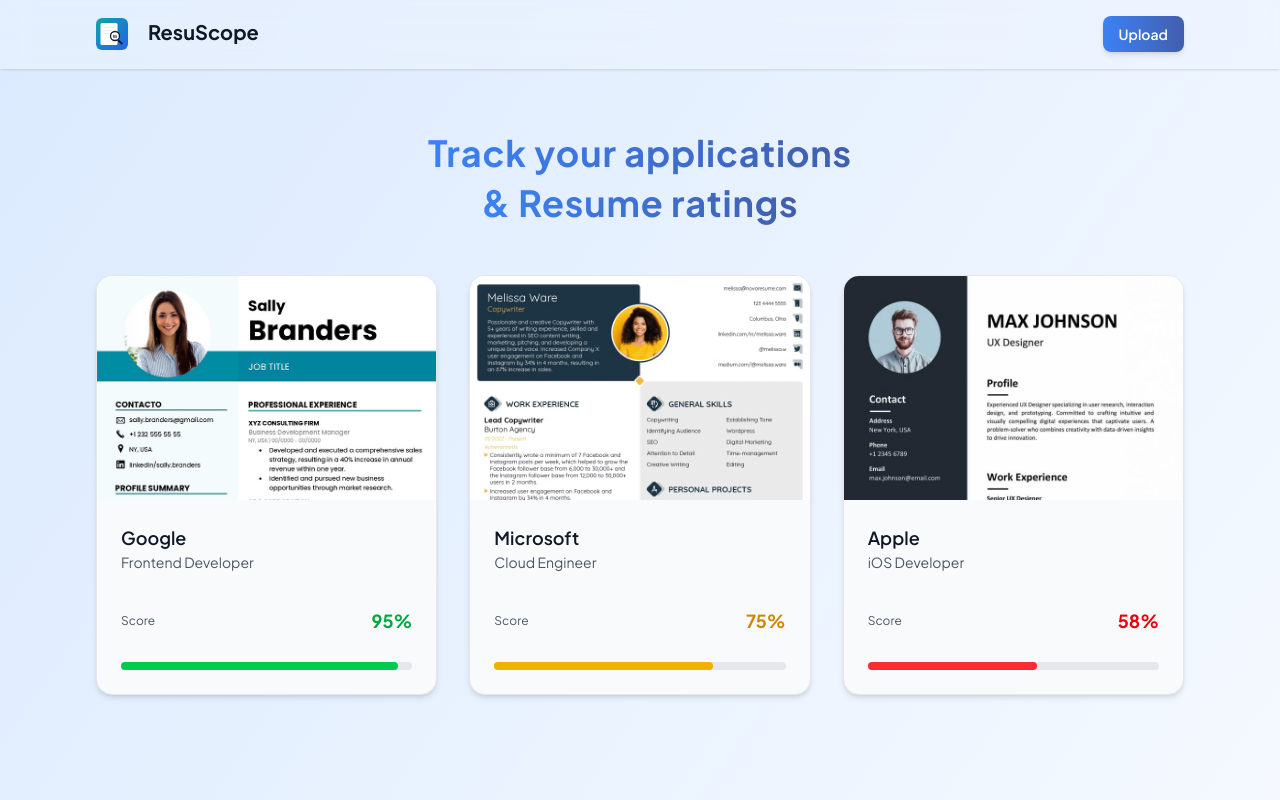
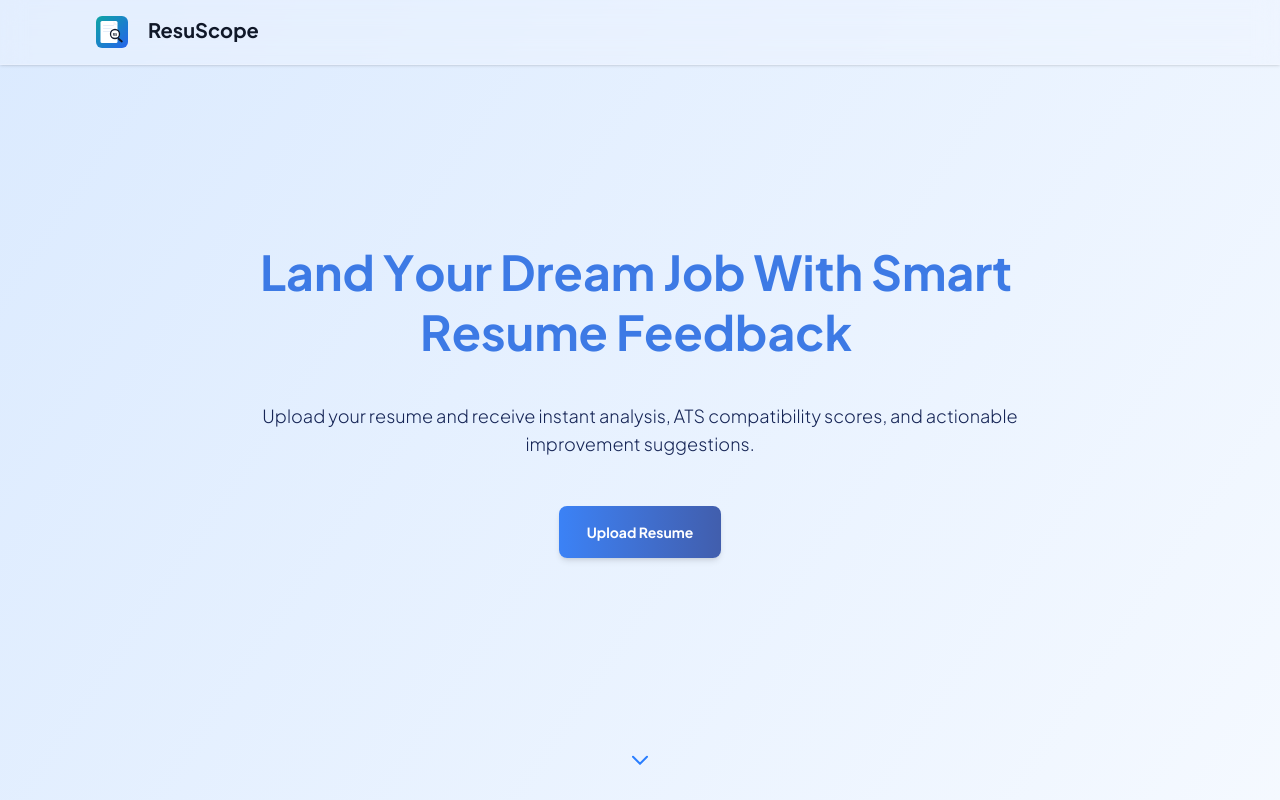
Before and after one commit to Pranjal-Sahu21/resume-analyzer, a React (Vite) app: page / in a window 1280 px wide. Shown: the top 800 px of the page. Built offline with nearby package versions, Linux system fonts and the light colour scheme.

Commit message:
Removed the example resumes, and added a home page instead

```diff
--- a/src/App.jsx
+++ b/src/App.jsx
@@ -4,6 +4,7 @@
 import UploadCard from "./components/UploadCard";
 import JobGrid from "./components/JobGrid";
 import ResumeReview from "./components/ResumeReview";
+import HomePage from "./components/HomPage";
 
 export default function App() {
   const [showResult, setShowResult] = useState(false);
@@ -89,16 +90,22 @@
         }
       />
 
-      <main className="relative z-10 px-6 md:px-12 lg:px-24 py-12 space-y-32">
       <motion.section
         initial="hidden"
         whileInView="visible"
         viewport={{ once: true }}
         variants={fadeInUp()}
       >
-          <JobGrid jobs={jobs} />
+        {/* <JobGrid jobs={jobs} /> */}
+        <HomePage
+          onUploadClick={() =>
+            document
+              .getElementById("upload-section")
+              ?.scrollIntoView({ behavior: "smooth" })
+          }
+        />
       </motion.section>
-
+      <main className="relative z-10 px-6 md:px-12 lg:px-24 py-12 space-y-32">
         <motion.section
           id="upload-section"
           className="flex justify-center pt-16"
--- a/src/components/Header.jsx
+++ b/src/components/Header.jsx
@@ -13,16 +13,16 @@
         <img src="/logo.svg" alt="Logo" className="h-8" />
         <h1 className="text-xl font-bold text-gray-900">ResuScope</h1>
       </div>
-      <motion.button
+      {/* <motion.button
         whileHover={{
           boxShadow: "0px 0px 12px rgba(59,130,246,0.25)",
         }}
         whileTap={{ scale: 0.98 }}
         onClick={onUploadClick}
-        className="px-4 py-2 cursor-pointer rounded-lg bg-gradient-to-r from-[#3b82f6] to-[#415ead] text-white text-sm font-semibold shadow-md active:scale-95 transition"
+        className="px-5 py-3 cursor-pointer rounded-lg bg-gradient-to-r from-[#3b82f6] to-[#415ead] text-white text-sm font-semibold shadow-md active:scale-95 transition"
       >
         Upload
-      </motion.button>
+      </motion.button> */}
     </motion.header>
   );
 }
--- /dev/null
+++ b/src/components/HomPage.jsx
@@ -0,0 +1,127 @@
+import React from "react";
+import { motion, useAnimation } from "framer-motion";
+
+export default function HomePage({ onUploadClick }) {
+  const heading = "Land Your Dream Job With Smart Resume Feedback";
+  const contentControls = useAnimation();
+
+  const headingContainer = {
+    hidden: {},
+    visible: {
+      transition: {
+        staggerChildren: 0.15,
+        when: "afterChildren",
+      },
+    },
+  };
+
+  const letter = {
+    hidden: { opacity: 0, y: 20, scale: 0.85 },
+    visible: {
+      opacity: 1,
+      y: 0,
+      scale: 1,
+      transition: {
+        type: "spring",
+        stiffness: 500,
+        damping: 30,
+      },
+    },
+  };
+
+  return (
+    <section className="relative w-full h-screen flex flex-col gap-4 justify-center items-center text-center overflow-hidden px-4">
+      {/* Heading */}
+      <motion.h1
+        className="text-[#3D7AE5] text-3xl sm:text-4xl lg:text-5xl font-bold mb-6 leading-tight max-w-4xl"
+        variants={headingContainer}
+        initial="hidden"
+        animate="visible"
+        onAnimationComplete={() => contentControls.start("visible")}
+      >
+        {heading.split(" ").map((word, wordIndex) => (
+          <motion.span
+            key={wordIndex}
+            className="inline-block mr-2"
+            variants={{
+              hidden: {},
+              visible: { transition: { staggerChildren: 0.05 } },
+            }}
+          >
+            {word.split("").map((char, charIndex) => (
+              <motion.span
+                key={charIndex}
+                variants={letter}
+                className="inline-block"
+              >
+                {char}
+              </motion.span>
+            ))}
+          </motion.span>
+        ))}
+      </motion.h1>
+
+      {/* Subtitle */}
+      <motion.p
+        className="text-blue-950 font-light text-md sm:text-lg max-w-3xl mb-8 mx-auto"
+        initial="hidden"
+        animate={contentControls}
+        variants={{
+          hidden: { opacity: 0, y: 16 },
+          visible: {
+            opacity: 1,
+            y: 0,
+            transition: {
+              duration: 0.7,
+              ease: "easeOut",
+            },
+          },
+        }}
+      >
+        Upload your resume and receive instant analysis, ATS compatibility
+        scores, and actionable improvement suggestions.
+      </motion.p>
+
+      {/* Button */}
+      <motion.button
+        onClick={onUploadClick}
+        className="px-7 py-4 cursor-pointer rounded-lg bg-gradient-to-r from-[#3b82f6] to-[#415ead] text-white transition-all text-sm font-bold shadow-md active:scale-95"
+        initial="hidden"
+        animate={contentControls}
+        variants={{
+          hidden: { opacity: 0 },
+          visible: {
+            opacity: 1,
+            transition: {
+              type: "spring",
+              stiffness: 90,
+              damping: 18,
+            },
+          },
+        }}
+      >
+        Upload Resume
+      </motion.button>
+      <motion.div
+        className="absolute bottom-8 flex flex-col items-center cursor-pointer"
+        onClick={onUploadClick}
+        animate={{ y: [0, 10, 0] }}
+        transition={{ repeat: Infinity, duration: 1 }}
+      >
+        <svg
+          className="w-6 h-6 text-blue-500"
+          fill="none"
+          stroke="currentColor"
+          strokeWidth="2"
+          viewBox="0 0 24 24"
+        >
+          <path
+            strokeLinecap="round"
+            strokeLinejoin="round"
+            d="M19 9l-7 7-7-7"
+          />
+        </svg>
+      </motion.div>
+    </section>
+  );
+}
```
Lines whose indentation alone changed are shown as unchanged.
